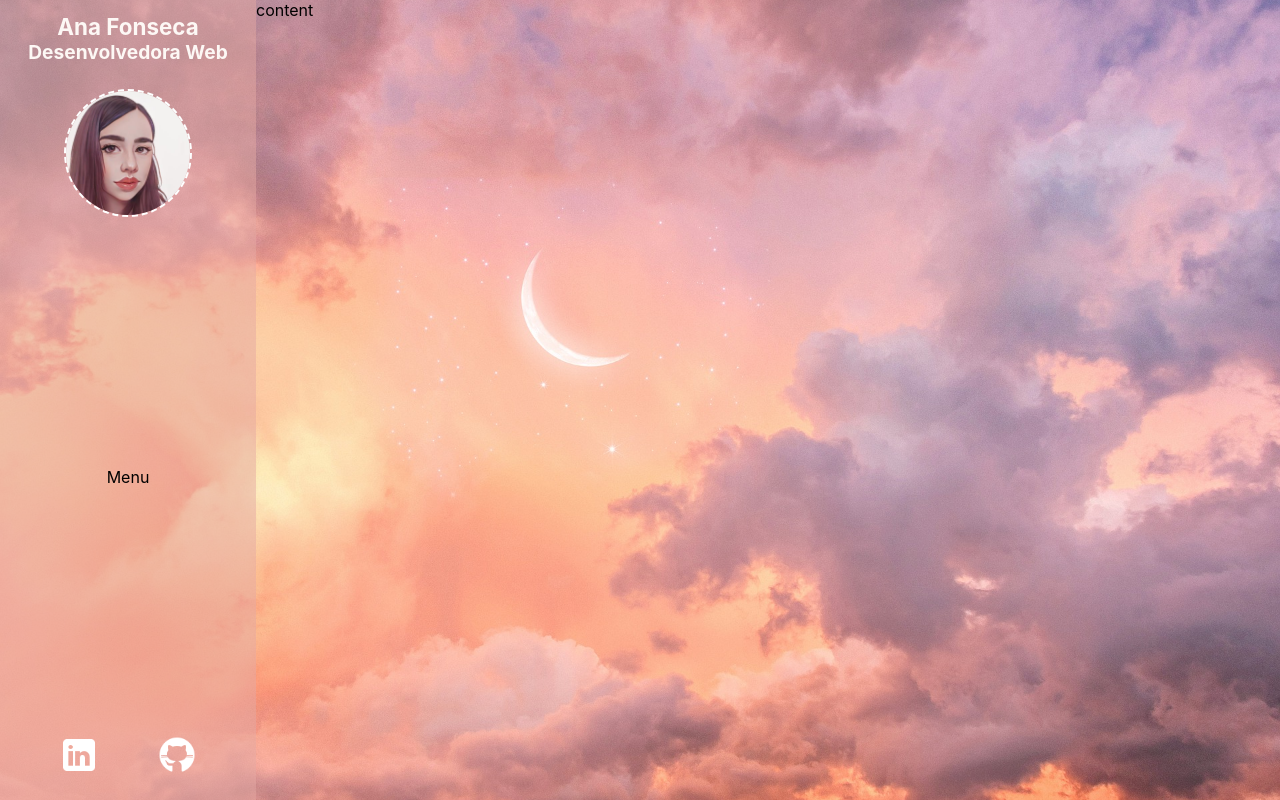
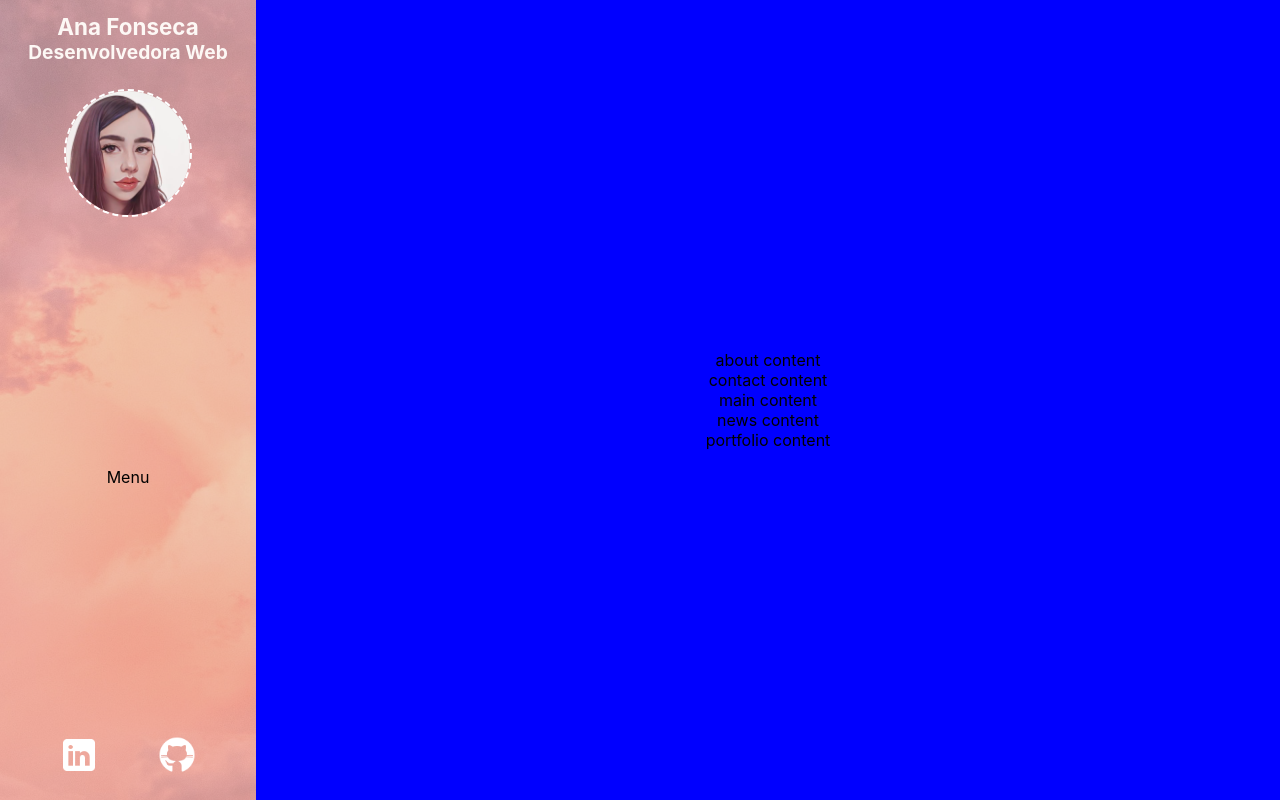
Before and after one commit to anafonck/portfolio-frontend, a React (Create React App) app: page / in a window 1280 px wide. Built offline with nearby package versions, Linux system fonts and the light colour scheme.

Commit message:
feat: Desenvolver componente content
Desenvolvimento do container content, eh responsavel por renderizar o conteudo da pagina

```diff
--- a/src/App.css
+++ b/src/App.css
@@ -6,16 +6,6 @@
     background-position: center;
     background-repeat: no-repeat;
     background-size: cover;
-}
-
-nav {
-    width: 20%;
-    height: 100%;
-}
-
-.content {
-    width: 80%;
-    height: 100%;
 }
 
 @media (max-width: 480px) {
--- a/src/App.js
+++ b/src/App.js
@@ -1,12 +1,13 @@
 import './App.css';
 import './styles/global.css'
 import Navbar from './components/Navbar';
+import Content from './components/Content';
 
 function App() {
   return (
     <div className="container-app">
       <Navbar></Navbar>
-      <div className='content'>content</div>
+      <Content></Content>
     </div>
   );
 }
--- /dev/null
+++ b/src/components/Content/index.js
@@ -0,0 +1,20 @@
+import './styles.css';
+import About from '../../pages/about'
+import Contact from '../../pages/contact'
+import Main from '../../pages/main'
+import News from '../../pages/news'
+import Portfolio from '../../pages/portfolio'
+
+const Content = () => {
+    return (
+        <div className='container-content'>
+            <About></About>
+            <Contact></Contact>
+            <Main></Main>
+            <News></News>
+            <Portfolio></Portfolio>
+        </div>
+    )
+}
+
+export default Content
--- /dev/null
+++ b/src/components/Content/styles.css
@@ -0,0 +1,29 @@
+.container-content {
+    display: flex;
+    flex-direction: column;
+    align-items: center;
+    justify-content: center;
+    background-color: blue;
+}
+
+@media (min-width: 481px) and (max-width: 768px) {
+    .container-content {
+        width: 100%;
+        height: 100%;
+        background-color: yellowgreen;
+    }
+}
+
+@media (min-width: 769px) and (max-width: 1024px) {
+    .container-content {
+        width: 100%;
+        height: 80%;
+    }
+}
+
+@media (min-width: 1025px) {
+    .container-content {
+        width: 80%;
+        height: 100%;
+    }
+}
--- /dev/null
+++ b/src/pages/about/index.js
@@ -0,0 +1,10 @@
+
+const About = () => {
+    return (
+        <div>
+            about content
+        </div>
+    )
+}
+
+export default About
--- /dev/null
+++ b/src/pages/contact/index.js
@@ -0,0 +1,9 @@
+const Contact = () => {
+    return (
+        <div>
+            contact content
+        </div>
+    )
+}
+
+export default Contact
--- /dev/null
+++ b/src/pages/main/index.js
@@ -0,0 +1,9 @@
+const Main = () => {
+    return (
+        <div>
+            main content
+        </div>
+    )
+}
+
+export default Main
--- /dev/null
+++ b/src/pages/news/index.js
@@ -0,0 +1,9 @@
+const News = () => {
+    return (
+        <div>
+            news content
+        </div>
+    )
+}
+
+export default News
--- /dev/null
+++ b/src/pages/portfolio/index.js
@@ -0,0 +1,9 @@
+const Portfolio = () => {
+    return (
+        <div>
+            portfolio content
+        </div>
+    )
+}
+
+export default Portfolio;
```
